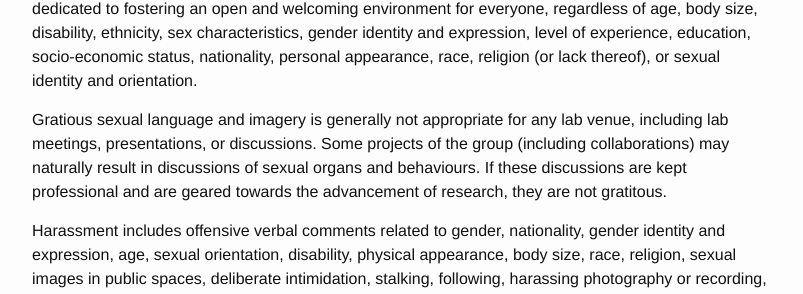
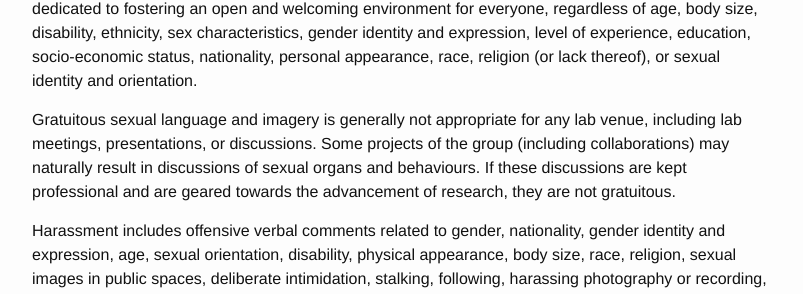
Before and after one commit to BigDataBiology/big-data-biology_org, a Jekyll site: the page built from manual.md, in a window 1280 px wide and 900 px high, scrolled down 3555 px. Shown: the part 149-443 px from the top of the window, without its empty margins (238-1041 px from the left). Built offline with Jekyll 4.4.1, drawn with Linux system fonts in a browser that asks for light colours.

Commit message:
MIN Fix typos

```diff
--- a/manual.md
+++ b/manual.md
@@ -202,11 +202,11 @@ characteristics, gender identity and expression, level of experience,
 education, socio-economic status, nationality, personal appearance, race,
 religion (or lack thereof), or sexual identity and orientation.
 
-Gratious sexual language and imagery is generally not appropriate for any lab
+Gratuitous sexual language and imagery is generally not appropriate for any lab
 venue, including lab meetings, presentations, or discussions. Some projects of
 the group (including collaborations) may naturally result in discussions of
 sexual organs and behaviours. If these discussions are kept professional and
-are geared towards the advancement of research, they are not gratitous.
+are geared towards the advancement of research, they are not gratuitous.
 
 Harassment includes offensive verbal comments related to gender, nationality,
 gender identity and expression, age, sexual orientation, disability, physical
```
